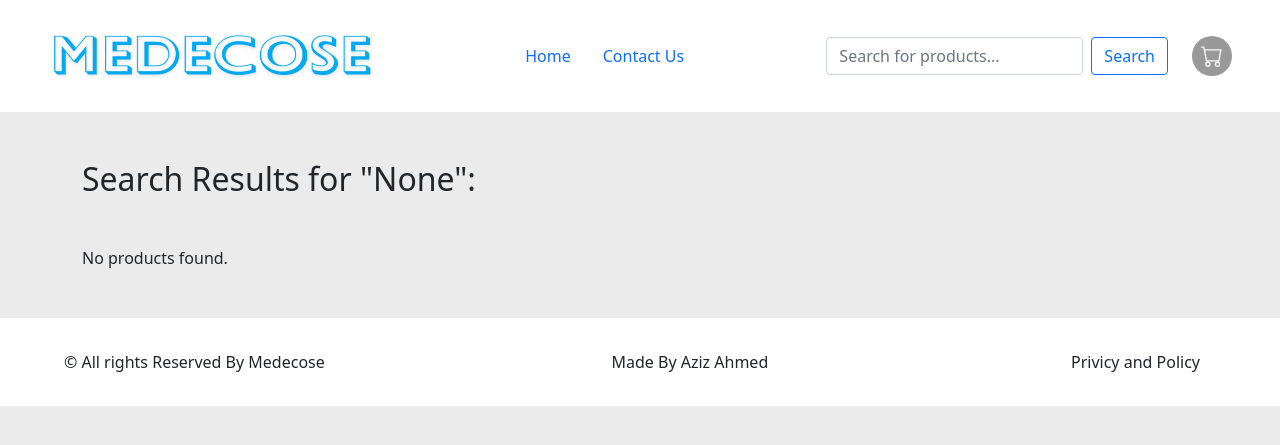
After one commit to Mustafa-naveed/Medecose, a Django app: page /search/ in a window 1280 px wide. The commit adds this page. Shown: the top 445 px of the page. Run offline with Django 5.2, Linux system fonts and the light colour scheme.

Commit message:
UI-Changes

```diff
--- a/home/urls.py
+++ b/home/urls.py
@@ -8,5 +8,6 @@ urlpatterns = [
     path('cart/add/<int:product_id>/', views.add_to_cart, name='add_to_cart'),
     path('cart/remove/<int:product_id>/', views.remove_from_cart, name='remove_from_cart'),
     path('cod/', views.cod, name='cod'),  # Add this line
-     path('confirm_order/', views.confirm_order, name='confirm_order'),  # Add this line
+    path('confirm_order/', views.confirm_order, name='confirm_order'),
+    path('search/', views.search_view, name='search'),
 ]
--- a/home/views.py
+++ b/home/views.py
@@ -1,7 +1,7 @@
 from django.shortcuts import get_object_or_404, redirect, render
 from django.http import HttpResponse
-from .models import Product,Logo,Slider
-from .models import Product, Order, OrderItem
+from django.db.models import Q
+from .models import Product,Logo,Slider,Order,OrderItem
 from django.views.decorators.http import require_POST
 
 # Create your views here.
@@ -139,3 +139,15 @@ def confirm_order(request):
     request.session['cart'] = {}
 
     return render(request, 'order_confirmed.html')
+
+def search_view(request):
+    query = request.GET.get('q')  # Get the search query from the request
+    results = []
+
+    if query:
+        # Search for products where title or description contains the query
+        results = Product.objects.filter(
+            Q(title__icontains=query) | Q(description__icontains=query)
+        )
+
+    return render(request, 'search_results.html', {'query': query, 'results': results})
--- a/template/layout.html
+++ b/template/layout.html
@@ -32,8 +32,8 @@
                     </div> {% endcomment %}
                 </div>
                 <div class="right-side d-flex gap-4 align-items-center">
-                <form class="d-flex" role="search">
-                    <input class="form-control me-2" type="search" placeholder="Search" aria-label="Search">
+                <form class="d-flex" role="search" action="{% url 'search' %}">
+                    <input class="form-control me-2" type="search" name="q" placeholder="Search for products..." value="{{ request.GET.q }}">
                     <button class="btn btn-outline-primary" type="submit">Search</button>
                 </form>
                 <a href='/cart' class="cart text-light">
--- /dev/null
+++ b/template/search_results.html
@@ -0,0 +1,23 @@
+{% extends "layout.html" %}
+{% block body %}
+<div class="container my-5">
+<h2 class='mb-5'>Search Results for "{{ query }}":</h2>
+
+{% if results %}
+    <div class="container bg-white p-4 rounded my-4">
+    <ul>
+    {% for product in results %}
+        <li>
+            <a href="{% url 'product' product.id %}">
+                {{ product.title }} - pkr {{ product.price }}
+            </a>
+            <p>{{ product.description }}</p>
+        </li>
+    {% endfor %}
+    </ul>
+{% else %}
+    <p>No products found.</p>
+{% endif %}
+</div>
+</div>
+{% endblock body %}
```
